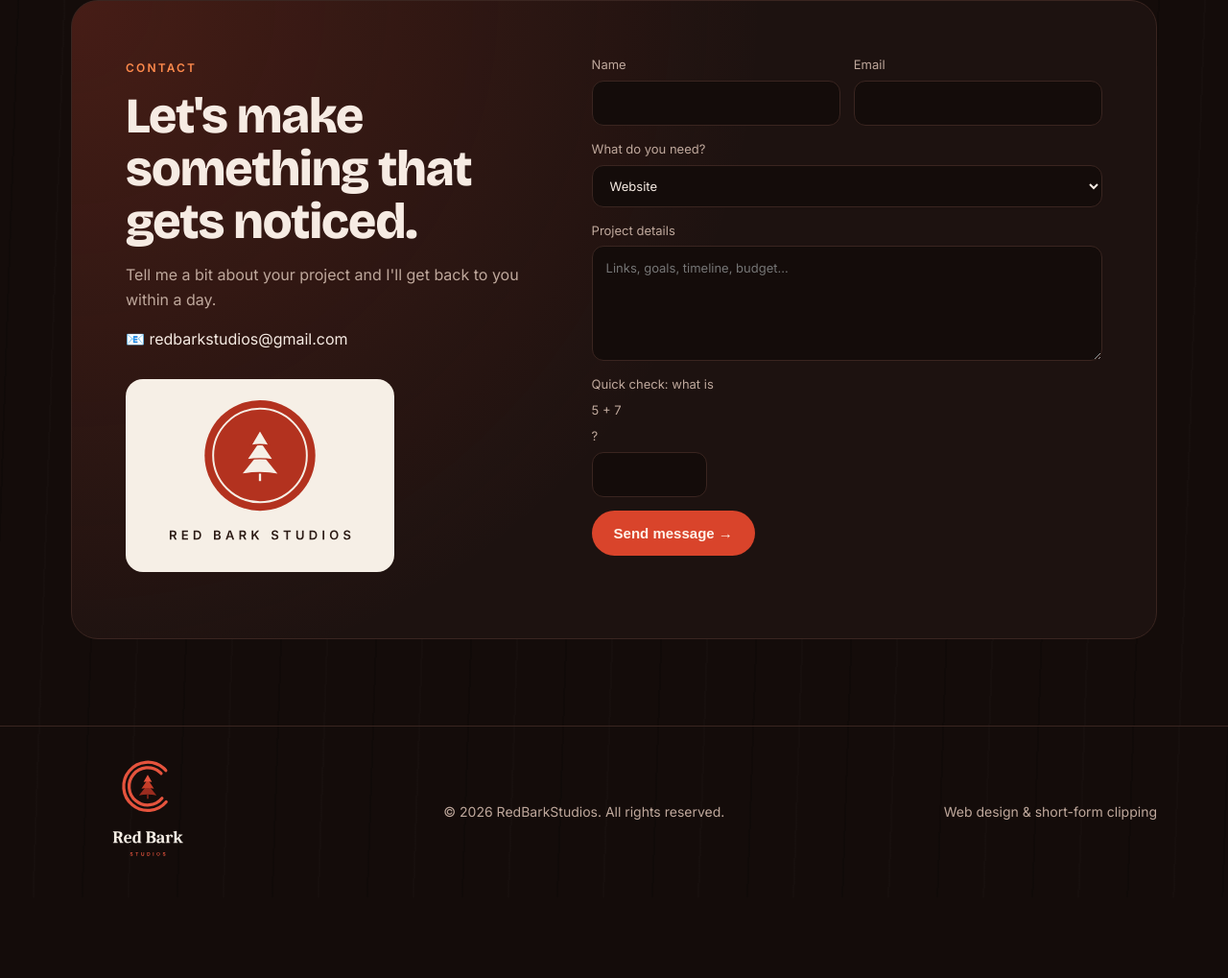
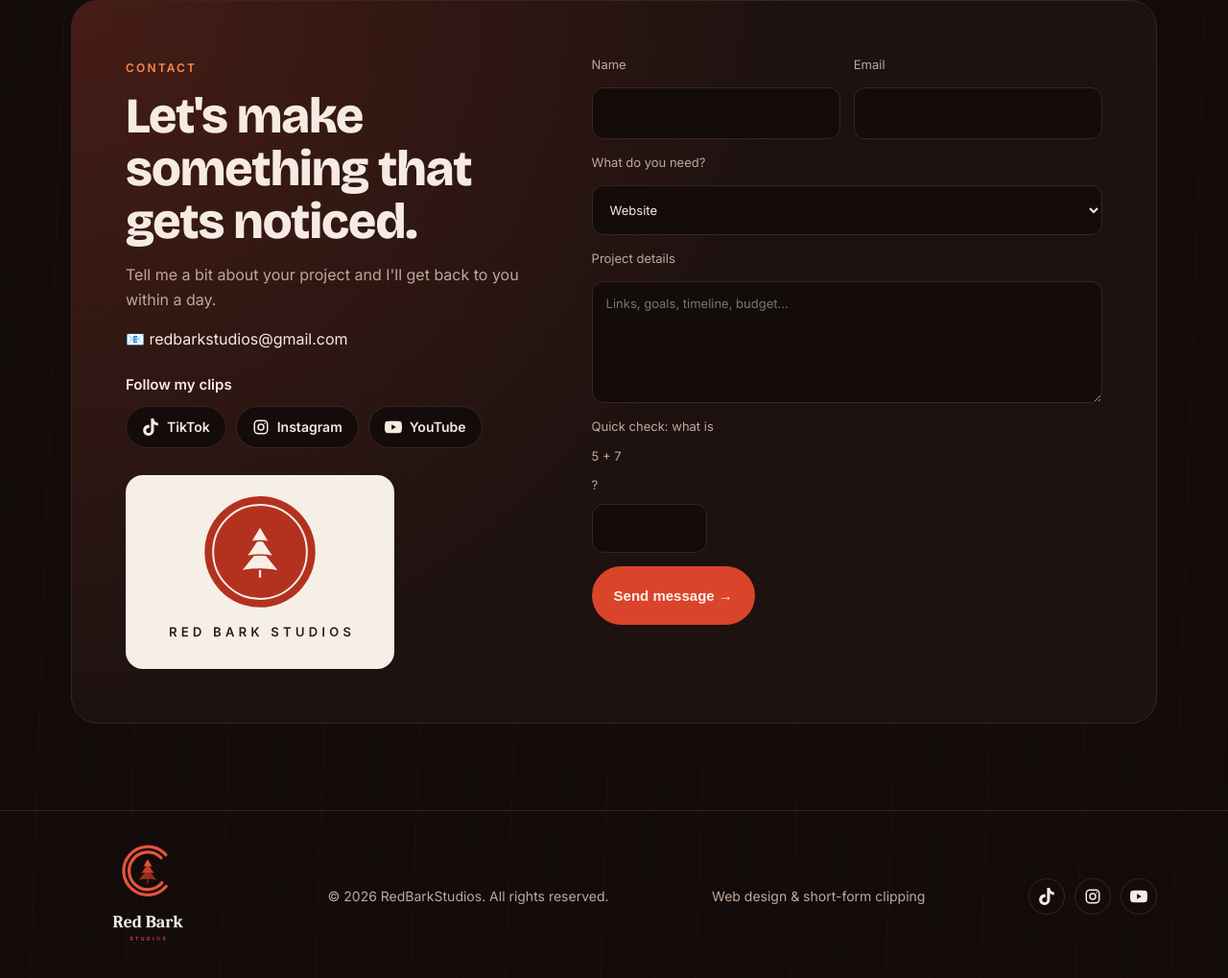
Before and after one commit to TeRakau/RedBarkStudios, a plain HTML site: page index.html in a window 1280 px wide. Shown: the part 5095-6114 px from the top of the page at 96% size. Before the commit the page ends 6030 px from the top, so only its background shows below. Drawn offline with nearby package versions, Linux system fonts and the light colour scheme.

Commit message:
Add TikTok, Instagram and YouTube links

```diff
--- a/index.html
+++ b/index.html
@@ -132,6 +132,14 @@ footer .wrap{display:flex;justify-content:space-between;align-items:center;gap:2
 footer img{display:block;width:160px;height:auto}
 .brandcard{margin-top:28px;max-width:280px;background:#F6EFE6;border-radius:var(--r);padding:22px}
 .brandcard img{display:block;width:100%;height:auto}
+.follow{margin-top:22px}
+.follow p{color:var(--text);font-weight:600;margin-bottom:10px;font-size:15px}
+.socials{display:flex;gap:10px;flex-wrap:wrap}
+.socials a{display:inline-flex;align-items:center;gap:8px;padding:10px 16px;border:1px solid var(--line);border-radius:999px;background:var(--bg);color:var(--text);font-weight:600;font-size:14px;transition:.2s}
+.socials a:hover,.socials a:focus-visible{border-color:var(--red);color:var(--ember)}
+.socials svg{width:18px;height:18px;flex:none}
+footer .socials a{padding:9px;border-radius:50%}
+footer .socials span{display:none}
 
 .reveal{opacity:0;transform:translateY(24px);transition:opacity .7s,transform .7s}
 .reveal.in{opacity:1;transform:none}
@@ -158,6 +166,11 @@ footer img{display:block;width:160px;height:auto}
 </style>
 </head>
 <body>
+<svg xmlns="http://www.w3.org/2000/svg" style="display:none">
+  <symbol id="i-tt" viewBox="0 0 24 24"><path fill="currentColor" d="M12.525.02c1.31-.02 2.61-.01 3.91-.02.08 1.53.63 3.09 1.75 4.17 1.12 1.11 2.7 1.62 4.24 1.79v4.03c-1.44-.05-2.89-.35-4.2-.97-.57-.26-1.1-.59-1.62-.93-.01 2.92.01 5.84-.02 8.75-.08 1.4-.54 2.79-1.35 3.94-1.31 1.92-3.58 3.17-5.91 3.21-1.43.08-2.86-.31-4.08-1.03-2.02-1.19-3.44-3.37-3.65-5.71-.02-.5-.03-1-.01-1.49.18-1.9 1.12-3.72 2.58-4.96 1.66-1.44 3.98-2.13 6.15-1.72.02 1.48-.04 2.96-.04 4.44-.99-.32-2.15-.23-3.02.37-.63.41-1.11 1.04-1.36 1.75-.21.51-.15 1.07-.14 1.61.24 1.64 1.82 3.02 3.5 2.87 1.12-.01 2.19-.66 2.77-1.61.19-.33.4-.67.41-1.06.1-1.79.06-3.57.07-5.36.01-4.03-.01-8.05.02-12.07z"/></symbol>
+  <symbol id="i-ig" viewBox="0 0 24 24"><rect x="3" y="3" width="18" height="18" rx="5" fill="none" stroke="currentColor" stroke-width="2"/><circle cx="12" cy="12" r="4" fill="none" stroke="currentColor" stroke-width="2"/><circle cx="17.5" cy="6.5" r="1" fill="currentColor"/></symbol>
+  <symbol id="i-yt" viewBox="0 0 24 24"><path fill="currentColor" fill-rule="evenodd" d="M23.5 6.19a3.02 3.02 0 0 0-2.12-2.14C19.5 3.55 12 3.55 12 3.55s-7.5 0-9.38.5A3.02 3.02 0 0 0 .5 6.19C0 8.07 0 12 0 12s0 3.93.5 5.81a3.02 3.02 0 0 0 2.12 2.14c1.88.5 9.38.5 9.38.5s7.5 0 9.38-.5a3.02 3.02 0 0 0 2.12-2.14C24 15.93 24 12 24 12s0-3.93-.5-5.81zM9.55 15.57V8.43L15.82 12l-6.27 3.57z"/></symbol>
+</svg>
 <header>
   <nav class="wrap">
     <a href="#top" class="logo"><img src="assets/cedar-badge-mark-on-dark.svg" width="34" height="34" alt="">RedBark<span>Studios</span></a>
@@ -313,6 +326,14 @@ footer img{display:block;width:160px;height:auto}
           <h2>Let's make something that gets noticed.</h2>
           <p>Tell me a bit about your project and I'll get back to you within a day.</p>
           <p style="color:var(--text)">📧 <a href="mailto:redbarkstudios@gmail.com" id="email">redbarkstudios@gmail.com</a></p>
+          <div class="follow">
+            <p>Follow my clips</p>
+            <div class="socials">
+              <a href="https://www.tiktok.com/@clippyton2" target="_blank" rel="noopener"><svg aria-hidden="true"><use href="#i-tt"/></svg><span>TikTok</span></a>
+              <a href="https://www.instagram.com/clippyton/" target="_blank" rel="noopener"><svg aria-hidden="true"><use href="#i-ig"/></svg><span>Instagram</span></a>
+              <a href="https://www.youtube.com/@Clippyton-n2h" target="_blank" rel="noopener"><svg aria-hidden="true"><use href="#i-yt"/></svg><span>YouTube</span></a>
+            </div>
+          </div>
           <div class="brandcard"><img src="assets/cedar-badge-lockup-on-light.svg" alt="RedBarkStudios"></div>
         </div>
         <form id="form" action="https://formsubmit.co/redbarkstudios@gmail.com" method="POST">
@@ -342,6 +363,11 @@ footer img{display:block;width:160px;height:auto}
     <img src="assets/cedar-rings-lockup-on-dark.svg" alt="RedBarkStudios">
     <span>© <span id="yr"></span> RedBarkStudios. All rights reserved.</span>
     <span>Web design & short-form clipping</span>
+    <div class="socials">
+      <a href="https://www.tiktok.com/@clippyton2" target="_blank" rel="noopener" aria-label="TikTok @clippyton2"><svg aria-hidden="true"><use href="#i-tt"/></svg><span>TikTok</span></a>
+      <a href="https://www.instagram.com/clippyton/" target="_blank" rel="noopener" aria-label="Instagram @clippyton"><svg aria-hidden="true"><use href="#i-ig"/></svg><span>Instagram</span></a>
+      <a href="https://www.youtube.com/@Clippyton-n2h" target="_blank" rel="noopener" aria-label="YouTube @Clippyton-n2h"><svg aria-hidden="true"><use href="#i-yt"/></svg><span>YouTube</span></a>
+    </div>
   </div>
 </footer>
 
```
